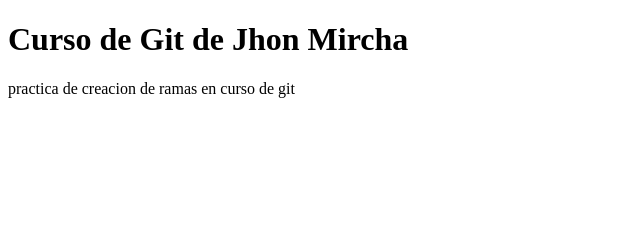
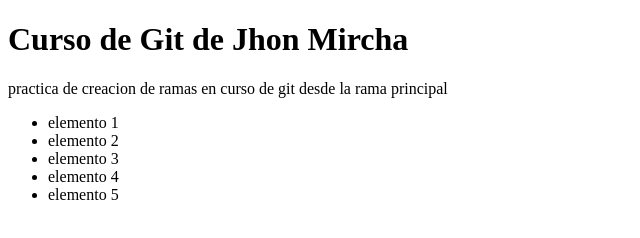
Before and after one commit to Dzunisoft/curso-git-jhon-mircha, a plain HTML site: page index.html in a window 1280 px wide. Shown: the whole page, without its empty margins (0-640 px from the left). Drawn offline with Linux system fonts and the light colour scheme.

Commit message:
Agrendo cambios al html

```diff
--- a/index.html
+++ b/index.html
@@ -7,6 +7,14 @@
 </head>
 <body>
     <h1>Curso de Git de Jhon Mircha</h1>
-    <p>practica de creacion de ramas en curso de git</p>
+    <p>practica de creacion de ramas en curso de git desde la rama principal</p>
+
+    <ul>
+        <li>elemento 1</li>
+        <li>elemento 2</li>
+        <li>elemento 3</li>
+        <li>elemento 4</li>
+        <li>elemento 5</li>
+    </ul>
 </body>
 </html>
```
